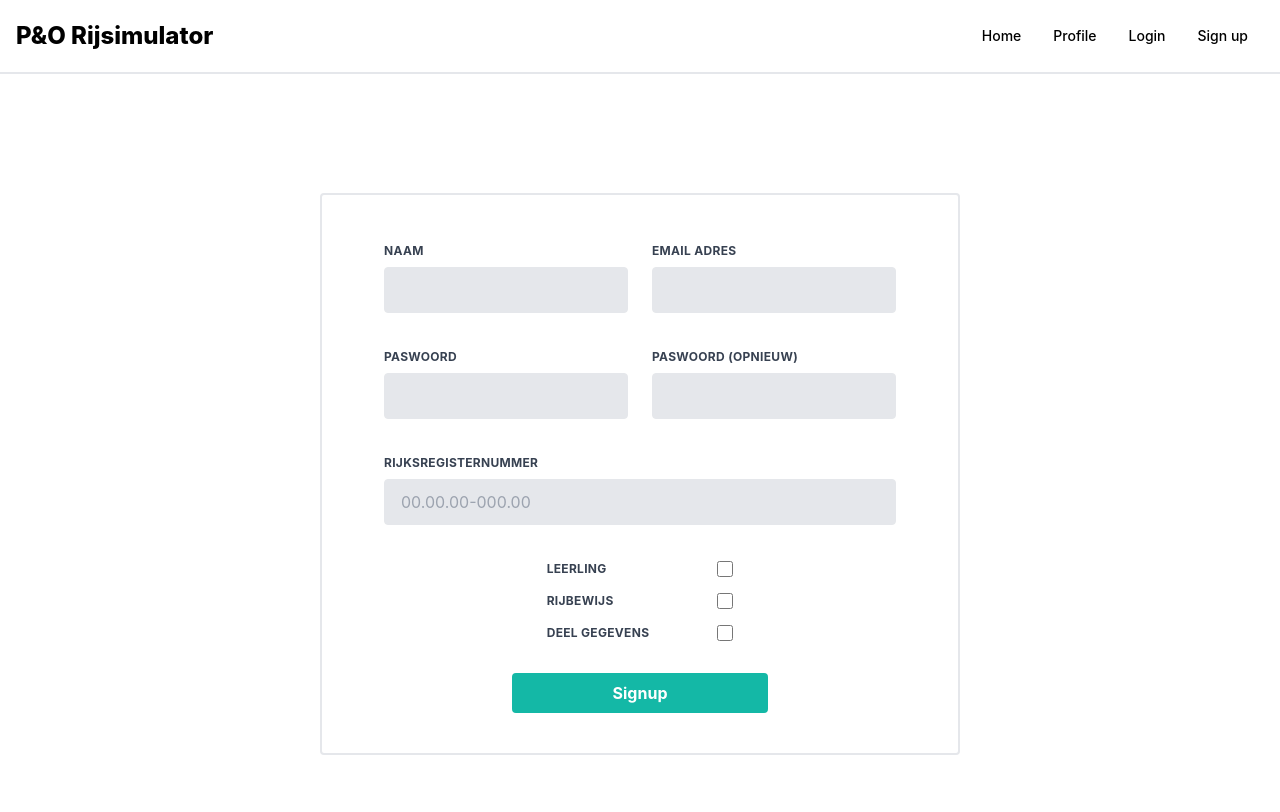
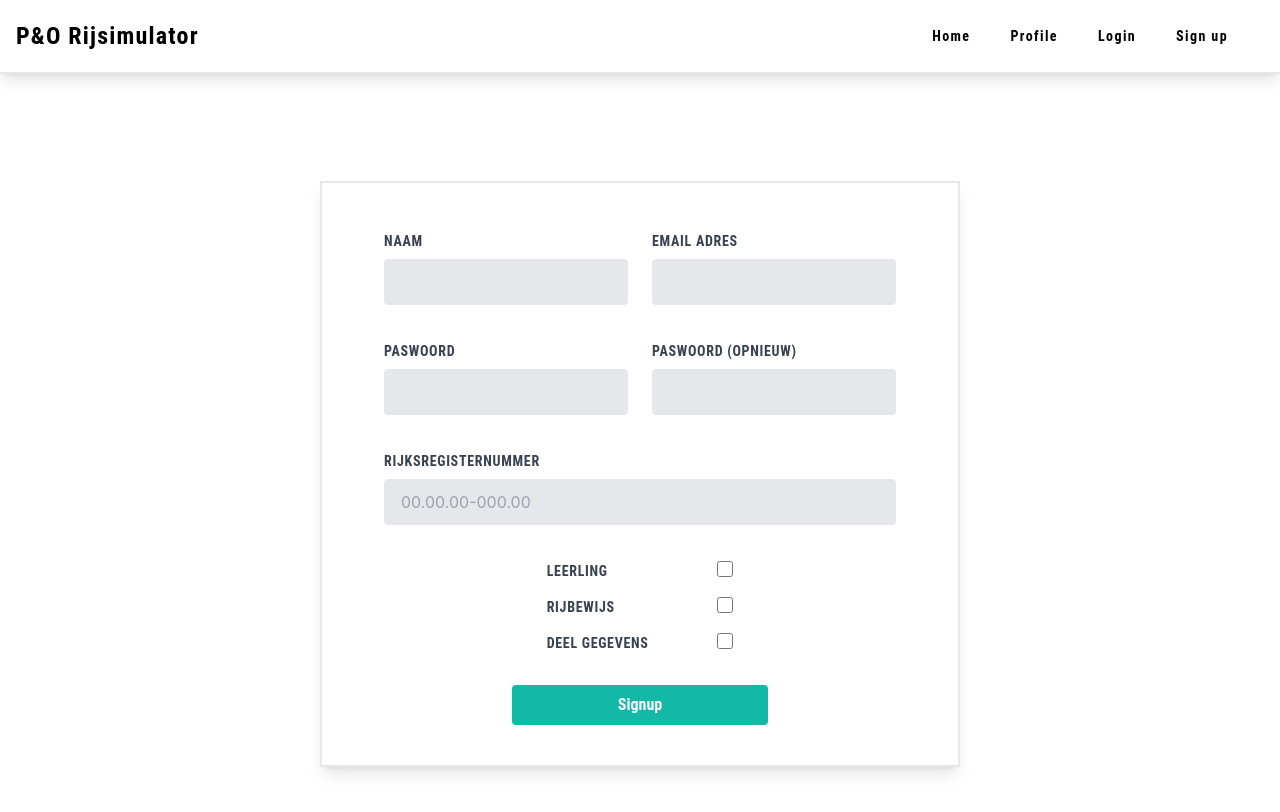
Before and after one commit to MetaverseRaccoons/Website, a React (Create React App) app in the folder my-app/: page /signup in a window 1280 px wide. Shown: the top 812 px of the page. Built offline with nearby package versions, Linux system fonts and the light colour scheme; no server answers; the HTML template or start-up script is replaced by a standard one.

Commit message:
Styling update

```diff
--- a/my-app/src/App.css
+++ b/my-app/src/App.css
@@ -1,6 +1,8 @@
 @tailwind base;
 @tailwind components;
 @tailwind utilities;
+
+@import url('https://fonts.googleapis.com/css2?family=Roboto+Condensed&display=swap');
 
 .App {
   text-align: center;
@@ -40,3 +42,9 @@
     transform: rotate(360deg);
   }
 }
+
+@layer base {
+  html {
+    font-family: system-ui, -apple-system, BlinkMacSystemFont, 'Segoe UI', Roboto, Oxygen, Ubuntu, Cantarell, 'Open Sans', 'Helvetica Neue', sans-serif
+  }
+}
--- a/my-app/src/components/Navigation/Navbar.tsx
+++ b/my-app/src/components/Navigation/Navbar.tsx
@@ -2,48 +2,34 @@ import { Link } from "react-router-dom";
 
 const Navbar = () => {
   return (
-    <nav className="bg-white border-gray-200 sm:px-4 py-2.5 border-b-2">
+    <nav className="border-gray-200 sm:px-4 py-2.5 border-b-2 shadow-lg">
       <div className="container flex flex-wrap items-center justify-between mx-auto">
-        <span className="self-center text-2xl font-extrabold whitespace-nowrap">
-            P&O Rijsimulator
-          </span>
+        <span className="self-center text-2xl tracking-wider font-bold whitespace-nowrap font-custom">
+          P&O Rijsimulator
+        </span>
         <button
           data-collapse-toggle="navbar-default"
           type="button"
           className="inline-flex items-center p-2 ml-3 text-sm text-gray-500 rounded-lg md:hidden hover:bg-gray-100 focus:outline-none focus:ring-2 focus:ring-gray-200 dark:text-gray-400 dark:hover:bg-gray-700 dark:focus:ring-gray-600"
           aria-controls="navbar-default"
           aria-expanded="false"
+        ></button>
+        <div
+          className="hidden w-full font-custom font-bold tracking-widest text-sm md:block md:w-auto"
+          id="navbar-default"
         >
-        </button>
-        <div className="hidden w-full md:block md:w-auto" id="navbar-default">
-          <ul className="flex flex-col p-4 mt-4 border border-gray-100 rounded-lg bg-gray-50 md:flex-row md:space-x-8 md:mt-0 md:text-sm md:font-medium md:border-0 md:bg-white">
-            <li>
-              <Link
-                to='/'
-              >
-                Home
-              </Link>
+          <ul className="flex flex-col p-4 mt-4 border border-gray-100 rounded-lg bg-gray-50 md:flex-row md:mt-0 md:border-0 md:bg-white">
+            <li className="mx-5 hover:shadow-lg">
+              <Link to="/">Home</Link>
             </li>
-            <li>
-              <Link
-                to='/profile'
-              >
-                Profile
-              </Link>
+            <li className="mx-5 hover:shadow-lg">
+              <Link to="/profile">Profile</Link>
             </li>
-            <li>
-              <Link
-                to='/login'
-              >
-                Login
-              </Link>
+            <li className="mx-5 hover:shadow-lg">
+              <Link to="/login">Login</Link>
             </li>
-            <li>
-              <Link
-                to='/signup'
-              >
-                Sign up
-              </Link>
+            <li className="mx-5 hover:shadow-lg">
+              <Link to="/signup">Sign up</Link>
             </li>
           </ul>
         </div>
--- a/my-app/src/components/Profile/ProfileContentHolder.tsx
+++ b/my-app/src/components/Profile/ProfileContentHolder.tsx
@@ -34,7 +34,7 @@ const ProfileContent = (props: ProfileProps) => {
 
   return (
     <div className="flex justify-center">
-      <div className="flex flex-wrap items-center justify-center mt-3 h-2/3 w-2/3 border-2 rounded">
+      <div className="flex flex-wrap items-center justify-center mt-5 h-2/3 w-2/3 border-2 shadow-lg">
         <ProfileHeader name={userData || "ben"} />
         <CertificateContent ids={props.certificateIds} />
       </div>
--- a/my-app/src/pages/SignupPage.tsx
+++ b/my-app/src/pages/SignupPage.tsx
@@ -1,25 +1,29 @@
 import { FormEvent, useState } from "react";
-import * as backend from "../apis/backend";
+import * as backend from "../backend";
 
 const SignupPage = () => {
-
   const [username, setUsername] = useState("");
   const [password, setPassword] = useState("");
   const [password2, setPassword2] = useState("");
   const [email, setEmail] = useState("");
   const [national_registration_number, setNatRegNum] = useState("");
   const [learner_or_instructor, setLearnerOrInstructor] = useState(false);
-  const [has_license, setHasLicense] = useState(false)
-  const [shareable, setShareable] = useState(false)
+  const [has_license, setHasLicense] = useState(false);
+  const [shareable, setShareable] = useState(false);
   const [error, setError] = useState("");
 
   const handleSubmit = async (event: FormEvent<HTMLFormElement>) => {
     event.preventDefault();
     try {
-
-      if (username === '' || password === '' || password !== password2 || email === '' || national_registration_number === '') {
-        setError('Incomplete information')
-        return
+      if (
+        username === "" ||
+        password === "" ||
+        password !== password2 ||
+        email === "" ||
+        national_registration_number === ""
+      ) {
+        setError("Incomplete information");
+        return;
       }
 
       const account: backend.CreateAccountRequest = {
@@ -28,78 +32,77 @@ const SignupPage = () => {
         password2: password2,
         email: email,
         national_registration_number: national_registration_number,
-        is_learner: (learner_or_instructor === true) ? true : false,
-        is_instructor: (learner_or_instructor === false) ? true : false,
+        is_learner: learner_or_instructor === true ? true : false,
+        is_instructor: learner_or_instructor === false ? true : false,
         has_drivers_license: has_license,
-        is_shareable: shareable
-      }
+        is_shareable: shareable,
+      };
 
-      const { user, refresh, access } = await backend.createAccount(account)
+      const { user, refresh, access } = await backend.createAccount(account);
 
-      window.localStorage.setItem("user", JSON.stringify(user))
+      window.localStorage.setItem("user", JSON.stringify(user));
       window.localStorage.setItem("refresh", refresh);
       window.localStorage.setItem("access", access);
       window.location.href = "/";
-
-    } catch(error) {
+    } catch (error) {
       setError((error as Error).message);
     }
   };
 
   return (
     <div className="w-screen h-screen flex items-center justify-center">
-      <div className="flex-shrink w-1/2 rounded border-2 flex items-center justify-center">
+      <div className="flex-shrink w-1/2 shadow-lg border-2 flex items-center justify-center">
         <form className="w-full max-w-lg pt-12" onSubmit={handleSubmit}>
           <div className="flex flex-wrap -mx-3 mb-6">
             <div className="w-full md:w-1/2 px-3 mb-6 md:mb-0">
-              <label className="block uppercase tracking-wide text-gray-700 text-xs font-bold mb-2">
+              <label className="block uppercase tracking-wider font-custom text-gray-700 text-sm font-bold mb-2">
                 Naam
               </label>
               <input
-                className="appearance-none block w-full bg-gray-200 text-gray-700 border border-gray-200 rounded py-3 px-4 mb-3 leading-tight focus:outline-none focus:bg-white focus:border-gray-200"
+                className="appearance-none block w-full bg-gray-200 font-custom text-gray-700 border border-gray-200 rounded py-3 px-4 mb-3 leading-tight focus:outline-none focus:bg-white focus:border-gray-200"
                 id="naam"
                 type="text"
-                onChange={event => setUsername(event.target.value)}
+                onChange={(event) => setUsername(event.target.value)}
               />
             </div>
             <div className="w-full md:w-1/2 px-3">
-              <label className="block uppercase tracking-wide text-gray-700 text-xs font-bold mb-2">
+              <label className="block uppercase tracking-wider font-custom text-gray-700 text-sm font-bold mb-2">
                 Email adres
               </label>
               <input
-                className="appearance-none block w-full bg-gray-200 text-gray-700 border border-gray-200 rounded py-3 px-4 leading-tight focus:outline-none focus:bg-white focus:border-gray-200"
+                className="appearance-none block w-full bg-gray-200 font-custom text-gray-700 border border-gray-200 rounded py-3 px-4 leading-tight focus:outline-none focus:bg-white focus:border-gray-200"
                 id="email"
                 type="email"
-                onChange={event => setEmail(event.target.value)}
+                onChange={(event) => setEmail(event.target.value)}
               />
             </div>
           </div>
           <div className="flex flex-wrap -mx-3 mb-6">
             <div className="w-1/2 px-3">
-              <label className="block uppercase tracking-wide text-gray-700 text-xs font-bold mb-2">
+              <label className="block uppercase tracking-wider text-gray-700 text-sm font-bold font-custom mb-2">
                 Paswoord
               </label>
               <input
                 className="appearance-none block w-full bg-gray-200 text-gray-700 border border-gray-200 rounded py-3 px-4 mb-3 leading-tight focus:outline-none focus:bg-white focus:border-gray-200"
                 id="password1"
                 type="password"
-                onChange={event => setPassword(event.target.value)}
+                onChange={(event) => setPassword(event.target.value)}
               />
             </div>
             <div className="w-1/2 px-3">
-              <label className="block uppercase tracking-wide text-gray-700 text-xs font-bold mb-2">
+              <label className="block uppercase tracking-wider font-custom text-gray-700 text-sm font-bold mb-2">
                 Paswoord (opnieuw)
               </label>
               <input
                 className="appearance-none block w-full bg-gray-200 text-gray-700 border border-gray-200 rounded py-3 px-4 mb-3 leading-tight focus:outline-none focus:bg-white focus:border-gray-200"
                 id="password2"
                 type="password"
-                onChange={event => setPassword2(event.target.value)}
+                onChange={(event) => setPassword2(event.target.value)}
               />
             </div>
           </div>
           <div className="flex flex-wrap mb-6">
-            <label className="block uppercase tracking-wide text-gray-700 text-xs font-bold mb-2">
+            <label className="block uppercase tracking-wider font-custom text-gray-700 text-sm font-bold mb-2">
               Rijksregisternummer
             </label>
             <input
@@ -107,11 +110,11 @@ const SignupPage = () => {
               id="nationalregistrationnumber"
               type="text"
               placeholder="00.00.00-000.00"
-              onChange={event => setNatRegNum(event.target.value)}
+              onChange={(event) => setNatRegNum(event.target.value)}
             />
           </div>
           <div className="flex justify-center flex-wrap mb-2 ">
-            <label className="w-1/3 uppercase tracking-wide text-gray-700 text-xs font-bold mb-2">
+            <label className="w-1/3 uppercase tracking-wider font-custom text-gray-700 text-sm font-bold mb-2">
               Leerling
             </label>
             <input
@@ -119,11 +122,11 @@ const SignupPage = () => {
               type="checkbox"
               value=""
               className="w-4 h-4 text-blue-600 bg-gray-100 border-gray-300 rounded focus:ring-blue-500 dark:focus:ring-blue-600 dark:ring-offset-gray-800 focus:ring-2 dark:bg-gray-700 dark:border-gray-600"
-              onChange={event => setLearnerOrInstructor(event.target.checked)}
+              onChange={(event) => setLearnerOrInstructor(event.target.checked)}
             />
           </div>
           <div className="flex justify-center flex-wrap mb-2 ">
-            <label className="w-1/3 uppercase tracking-wide text-gray-700 text-xs font-bold mb-2">
+            <label className="w-1/3 uppercase tracking-wider font-bold text-gray-700 text-sm font-custom mb-2">
               Rijbewijs
             </label>
             <input
@@ -131,11 +134,11 @@ const SignupPage = () => {
               type="checkbox"
               value=""
               className="w-4 h-4 text-blue-600 bg-gray-100 border-gray-300 rounded focus:ring-blue-500 dark:focus:ring-blue-600 dark:ring-offset-gray-800 focus:ring-2 dark:bg-gray-700 dark:border-gray-600"
-              onChange={event => setHasLicense(event.target.checked)}
+              onChange={(event) => setHasLicense(event.target.checked)}
             />
           </div>
           <div className="flex justify-center flex-wrap mb-6 ">
-            <label className="w-1/3 uppercase tracking-wide text-gray-700 text-xs font-bold mb-2">
+            <label className="w-1/3 uppercase tracking-wider font-custom text-gray-700 text-sm font-bold mb-2">
               Deel gegevens
             </label>
             <input
@@ -143,13 +146,13 @@ const SignupPage = () => {
               type="checkbox"
               value=""
               className="w-4 h-4 text-blue-600 bg-gray-100 border-gray-300 rounded focus:ring-blue-500 dark:focus:ring-blue-600 dark:ring-offset-gray-800 focus:ring-2 dark:bg-gray-700 dark:border-gray-600"
-              onChange={event => setShareable(event.target.checked)}
+              onChange={(event) => setShareable(event.target.checked)}
             />
           </div>
           <div className="flex flex-wrap justify-center mb-6">
             <button
               type="submit"
-              className="flex-shrink-0 w-1/2 bg-teal-500 hover:bg-teal-700 border-teal-500 hover:border-teal-700 text-normal font-bold border-4 text-white py-1 px-2 rounded"
+              className="flex-shrink-0 w-1/2 font-custom bg-teal-500 hover:bg-teal-700 border-teal-500 hover:border-teal-700 text-normal font-bold border-4 text-white py-1 px-2 rounded"
             >
               Signup
             </button>
--- a/my-app/tailwind.config.js
+++ b/my-app/tailwind.config.js
@@ -9,6 +9,9 @@ module.exports = {
       padding: {
         '1/2': '50%',
         'full': '100%'
+      },
+      fontFamily: {
+        'custom': ['Roboto Condensed', 'sans-serif']
       }
     },
   },
```
Also changed, not shown: my-app/src/App.tsx (+10 -10 lines), my-app/src/components/Profile/ProfileHeader.tsx (+8 -8 lines), my-app/src/pages/LoginPage.tsx (+12 -13 lines).
